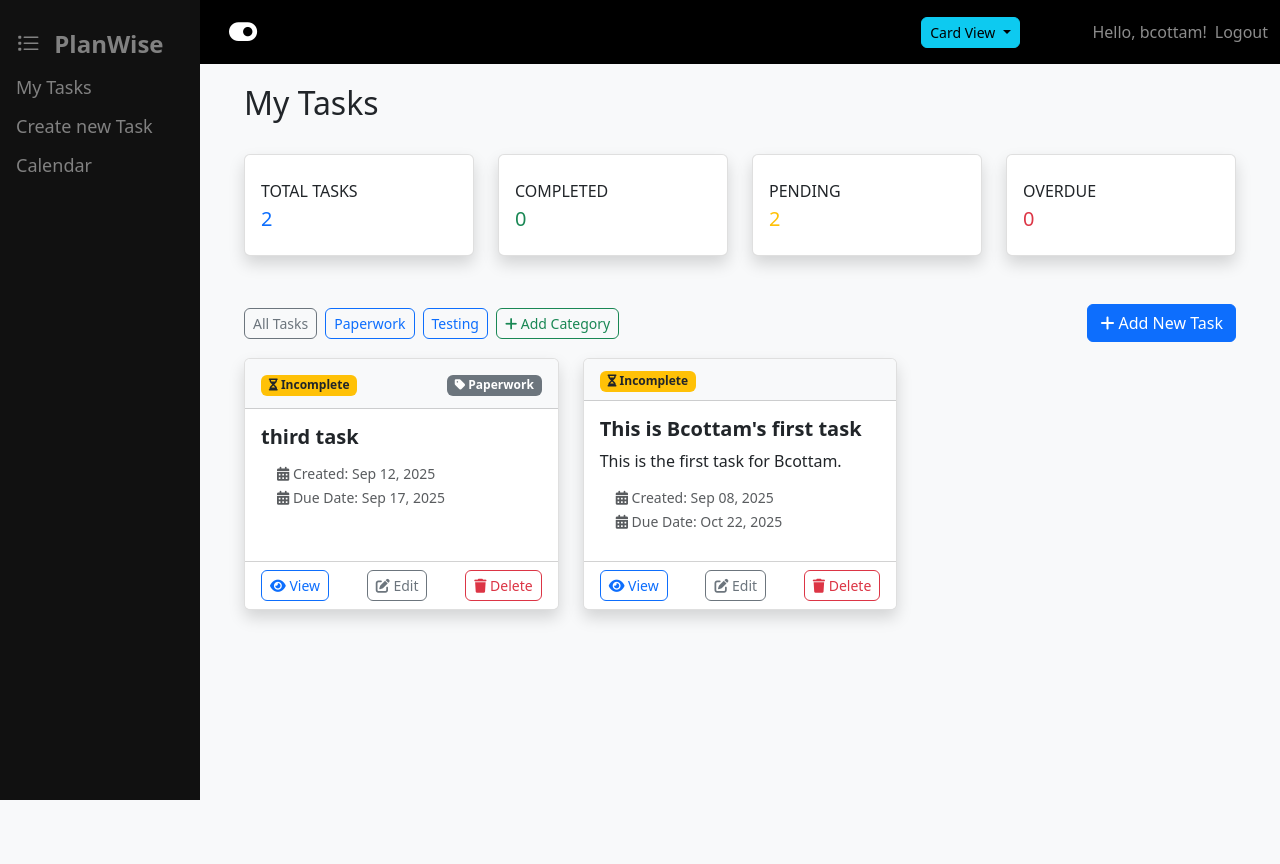
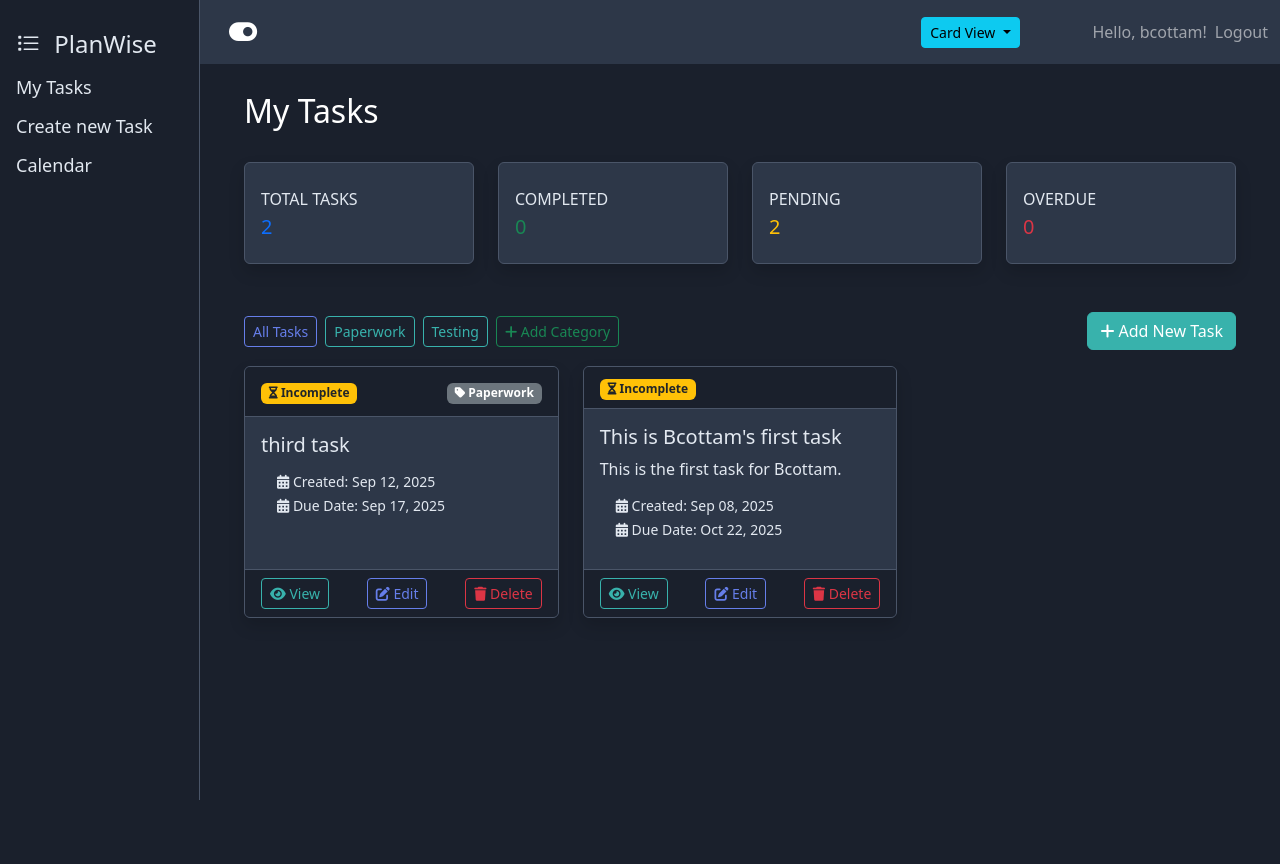
Before and after one commit to Brycott/WEB_4800_PlanWise_Project, a Django app: page / in a window 1280 px wide. Run offline with Django 5.2, Linux system fonts and the light colour scheme; a user stored in the database is signed in; data comes from the database, SQL or seed files in the repository; both versions use the stored data as it was after the commit; some libraries are stand-ins or nearby versions.

Commit message:
Added a new look and recurring tasks functionality

```diff
--- a/PlanWise/Templates/base.html
+++ b/PlanWise/Templates/base.html
@@ -78,7 +78,7 @@
         </div>
     </nav>
 
-    <div class="container-fluid bg-light min-vh-100">
+    <div class="container-fluid min-vh-100">
         <div class=" main" name="content" id="content">
             {% if messages %}
                 {% for message in messages %}
@@ -89,8 +89,10 @@
                 {% endfor %}
             {% endif %}
 
-            {% block content %}
-            {% endblock %}
+            <div class="vw-auto">
+                {% block content %}
+                {% endblock %}
+            </div>
         </div>
 </div>
     <script src="https://cdn.jsdelivr.net/npm/bootstrap@5.3.0/dist/js/bootstrap.bundle.min.js"></script>
--- a/PlanWise/static/css/styles.css
+++ b/PlanWise/static/css/styles.css
@@ -1,86 +1,157 @@
-.cal-month-day .events-list .event:hover {
-    background: #0056b3;
+/* Sleek and Sophisticated Palette */
+
+:root {
+    --background: #1A202C;
+    --text: #E2E8F0;
+    --primary-accent: #38B2AC;
+    --secondary-accent: #667EEA;
+    --success: #48BB78;
+    --error: #F56565;
+    --sidebar-width: 200px;
+}
+
+body {
+    background-color: var(--background) !important;
+    color: var(--text);
+}
+
+.card {
+    background-color: #2D3748;
+    border: 1px solid #4A5568;
+    color: var(--text);
+}
+
+.card-header {
+    background-color: #1A202C !important;
+    border-bottom: 1px solid #4A5568;
+}
+
+.card-footer {
+    background-color: #1A202C;
+    border-top: 1px solid #4A5568;
+}
+
+.list-group-item {
+    background-color: transparent;
+    border-color: #4A5568;
+    color: var(--text);
+}
+
+.card-title, .card-text {
+    color: var(--text);
+}
+
+.btn-primary {
+    background-color: var(--primary-accent);
+    border-color: var(--primary-accent);
+}
+
+.btn-primary:hover {
+    background-color: #2C9D9A;
+    border-color: #2C9D9A;
+}
+
+.btn-secondary {
+    background-color: var(--secondary-accent);
+    border-color: var(--secondary-accent);
+}
+
+.btn-secondary:hover {
+    background-color: #5068C8;
+    border-color: #5068C8;
+}
+
+.btn-outline-primary {
+    color: var(--primary-accent);
+    border-color: var(--primary-accent);
+}
+
+.btn-outline-primary:hover {
+    background-color: var(--primary-accent);
+    color: var(--background);
+}
+
+.btn-outline-secondary {
+    color: var(--secondary-accent);
+    border-color: var(--secondary-accent);
+}
+
+.btn-outline-secondary:hover {
+    background-color: var(--secondary-accent);
+    color: var(--background);
+}
+
+.badge.bg-success {
+    background-color: var(--success) !important;
+}
+
+.badge.bg-danger {
+    background-color: var(--error) !important;
+}
+
+.alert-success {
+    background-color: var(--success);
     color: #fff;
 }
 
-body {
-    background: black !important;  /* global page background */
+.alert-danger, .alert-error {
+    background-color: var(--error);
+    color: #fff;
 }
 
-.html {
-    background-color: black;
-}
-
-
-.card {
-    box-shadow: 0 0.125rem 0.25rem rgba(0, 0, 0, 0.075);
-    border: 1px solid rgba(0, 0, 0, 0.125);
-}
-
-
-.btn {
-    border-radius: 0.375rem;
-}
-
-.badge {
-    font-size: 0.75em;
-}
-
-.card-title {
-    font-weight: 600;
-}
-
-.navbar-brand {
-    font-weight: 700;
-}
-
-.alert {
-    border-radius: 0.375rem;
-}
-
-.form-control:focus {
-    border-color: #86b7fe;
-    box-shadow: 0 0 0 0.25rem rgba(13, 110, 253, 0.25);
+.navbar {
+    background-color: #2D3748;
+    margin-left: var(--sidebar-width);
 }
 
 .sidenav {
     height: 100%;
-    width: 200px;
+    width: var(--sidebar-width);
     position: fixed;
     z-index: 1;
     top: 0;
     left: 0;
-    background-color: #111;
+    background-color: #1A202C;
     overflow-x: hidden;
     padding-top: 20px;
+    border-right: 1px solid #4A5568;
 }
 
 .sidenav a {
     padding: 6px 8px 6px 16px;
     text-decoration: none;
     font-size: 18px;
-    color: #818181;
+    color: var(--text);
     display: block;
 }
 
 .sidenav a:hover {
-    color: #f1f1f1;
+    color: var(--primary-accent);
 }
 
-/* Sidebar collapse support */
-body.sidebar-collapsed .sidenav,
-.sidenav.sidenav-collapsed {
-    width: 0 !important;
-    padding-top: 0 !important;
-    overflow: hidden !important;
+.main {
+    margin-left: var(--sidebar-width);
+    padding: 20px;
 }
 
-body.sidebar-collapsed .sidenav a,
-body.sidebar-collapsed .sidenav .navbar-brand,
-.sidenav.sidenav-collapsed a,
-.sidenav.sidenav-collapsed .navbar-brand {
-    opacity: 0;
-    pointer-events: none;
+.table {
+    color: var(--text);
+}
+
+.table-striped > tbody > tr:nth-of-type(odd) > * {
+    --bs-table-accent-bg: #2D3748;
+    color: var(--text);
+}
+
+/* Transitions and collapsed sidebar */
+.sidenav,
+.main,
+.navbar {
+    transition: margin-left .25s ease, width .25s ease, padding .25s ease;
+}
+
+body.sidebar-collapsed .sidenav {
+    width: 0 !important;
 }
 
 body.sidebar-collapsed .main,
@@ -88,129 +159,14 @@ body.sidebar-collapsed .navbar {
     margin-left: 0 !important;
 }
 
-.sidenav.sidenav-collapsed~.navbar,
-.sidenav.sidenav-collapsed~.container-fluid .main {
-    margin-left: 0 !important;
-}
-
-/* Make content span full width when collapsed */
-body.sidebar-collapsed .container-fluid {
-    padding-left: 0;
-}
-
-body.sidebar-collapsed .main {
-    width: 100%;
-}
-
-body.sidebar-collapsed .navbar .container {
-    max-width: 100%;
-    padding-left: 1rem;
-    padding-right: 1rem;
-}
-
-body.sidebar-collapsed .navbar {
-    width: 100%;
-}
-
-/* Prevent unintended leftover horizontal space */
-body.sidebar-collapsed .navbar,
-body.sidebar-collapsed .main {
-    transition: margin-left .25s ease, width .25s ease;
-}
-
-/* Layout variables */
-:root {
-    --sidebar-width: 200px;
-}
-
-.sidenav {
-    width: var(--sidebar-width);
-}
-
-.main {
-    margin-left: var(--sidebar-width);
-    padding: 20px;
-}
-
-.navbar {
-    margin-left: var(--sidebar-width);
-}
-
-/* Smooth transitions */
-.sidenav,
-.main,
-.navbar {
-    transition: margin-left .25s ease, width .25s ease, padding .25s ease;
-}
-
-/* Expanded state ensure flush alignment: left edge of content exactly at sidebar edge */
-
-/* Toggle button visual tweak */
-.sidebar-toggle-btn {
-    margin-right: 1rem;
-}
-
-/* Calendar: show task titles, hide default dots */
-.cal-day-event-dot {
-    display: none !important;
-}
-
-.cal-events-list {
-    margin: 4px 0 0 0;
-    padding-left: 12px;
-}
-
-.cal-events-list li {
-    list-style: disc;
-}
-
-.cal-events-list a {
-    font-size: 0.85rem;
-    text-decoration: none;
-}
-
-.cal-events-list a:hover {
-    text-decoration: underline;
-}
-
-/* Bootstrap Calendar month view: replace grey dot with text titles */
-.cal-month-day .events-list {
-    left: 0;
-    right: 0;
-    /* allow full width for text */
+/* Calendar styles */
+.cal-month-day .events-list .event:hover {
+    background: var(--primary-accent);
+    color: #fff;
 }
 
 .cal-month-day .events-list .event,
 .cal-month-day .events-list .event-item {
-    /* neutralize dot styles from vendor CSS */
     background: transparent !important;
-    width: auto !important;
-    height: auto !important;
-    border: 0 !important;
-    box-shadow: none !important;
-    border-radius: 0 !important;
-    display: block;
-    /* one title per line */
-    margin: 0 0 2px 0 !important;
-    padding: 0 2px;
-    color: #0d6efd;
-    /* bootstrap primary link color */
-    text-decoration: none;
-    white-space: nowrap;
-    overflow: hidden;
-    text-overflow: ellipsis;
+    color: var(--primary-accent);
 }
-
-.cal-month-day .events-list .event:hover,
-.cal-month-day .events-list .event-item:hover {
-    background: transparent !important;
-    color: #0a58ca;
-    /* darker hover */
-    text-decoration: underline;
-}
-
-.alert-error {
-    color: #842029;
-    background-color: #f8d7da;
-    border-color: #f5c2c7;
-}
--- a/PlanWise/tasks/forms.py
+++ b/PlanWise/tasks/forms.py
@@ -5,9 +5,11 @@ class TaskForm(forms.ModelForm):
 
     class Meta:
         model = Task
-        fields = ['title', 'description', 'category', 'due_date', 'is_completed']
+        fields = ['title', 'description', 'category', 'due_date', 'is_completed', 'is_recurring', 'recurrence_frequency', 'recurrence_end_date']
         widgets = {
-            'due_date': forms.DateInput(attrs={'type': 'date', 'class': 'form-control'}),
+            'due_date': forms.DateInput(attrs={'type': 'date', 'class': 'form-control', 'style': 'width: 25%'}),
+            'recurrence_end_date': forms.DateInput(attrs={'type': 'date', 'class': 'form-control', 'style': 'width: 25%'}),
+            'description': forms.Textarea(attrs={'class': 'form-control', 'rows': 4, 'style': 'width: 25%'}),
         }
 
     def __init__(self, *args, **kwargs):
--- a/PlanWise/tasks/models.py
+++ b/PlanWise/tasks/models.py
@@ -1,6 +1,7 @@
 from django.db import models
 from django.contrib.auth.models import User
 from django.urls import reverse
+import uuid
 
 # Create your models here.
 
@@ -29,6 +30,11 @@ class Task(models.Model):
     created_at = models.DateTimeField(auto_now_add=True)
     updated_at = models.DateTimeField(auto_now=True)
     user = models.ForeignKey(User, on_delete=models.CASCADE)
+    parent = models.ForeignKey('self', on_delete=models.CASCADE, null=True, blank=True, related_name='subtasks')
+    is_recurring = models.BooleanField(default=False)
+    recurrence_frequency = models.CharField(max_length=10, choices=[('daily', 'Daily'), ('weekly', 'Weekly'), ('monthly', 'Monthly')], blank=True, null=True)
+    recurrence_end_date = models.DateField(blank=True, null=True)
+    recurring_task_id = models.UUIDField(default=uuid.uuid4, editable=True)
 
 
     class Meta:
--- a/PlanWise/tasks/templates/tasks/task_list.html
+++ b/PlanWise/tasks/templates/tasks/task_list.html
@@ -1,9 +1,9 @@
 {% extends 'base.html' %}
 
 {% block content %}
-<div class="container task-list">
+<div class=" task_list container task-list">
     <div class="d-flex justify-content-between align-items-center mb-4">
-        <h2>My Tasks</h2>
+        <h2 class="mt-2 text-white">My Tasks</h2>
     </div>
 
     <!-- Summary Cards -->
@@ -58,6 +58,7 @@
         </div>
     </div>
 
+    <!-- Category Section -->
     <div class="row mb-3">
         <div class="col-md-12 d-flex justify-content-between align-items-center">
             <div class="d-flex flex-wrap gap-2">
@@ -117,18 +118,38 @@
                     </div>
                     <div class="card-body">
                         <h5 class="card-title mb-2">
-                            {{ task.title }}
+                            <div class="d-flex justify-content-between">
+                                <div>
+                                {{ task.title }}
+                                </div>
+                                <div>
+                                {% if task.subtasks.count > 0 %}
+                                    <span class="badge bg-info">{{ task.subtasks.count }} subtask(s)</span>
+                                {% endif %}
+                                </div>
+                            </div>
                         </h5>
                         <p class="card-text mb-2">{{ task.description|truncatewords:20 }}</p>
+                        {% if task.subtasks.all %}
+                            <h6 class="card-subtitle mb-2">Subtasks:</h6>
+                            <ul class="list-group list-group-flush mb-2">
+                                {% for subtask in task.subtasks.all %}
+                                    <li class="list-group-item py-1">
+                                        <a href="{{ subtask.get_absolute_url }}">{{ subtask.title }}</a>
+                                        - {{ subtask.is_completed|yesno:"Completed,Pending" }}
+                                    </li>
+                                {% endfor %}
+                            </ul>
+                        {% endif %}
                         <ul class="list-group list-group-flush mb-2">
                             <li class="list-group-item py-1">
-                                <small class="text-muted"><i class="fas fa-calendar-alt"></i> Created: {{ task.created_at|date:"M d, Y" }}</small>
+                                <small><i class="fas fa-calendar-alt"></i> Created: {{ task.created_at|date:"M d, Y" }}</small>
                                 <br>
-                                <small class="text-muted"><i class="fas fa-calendar-alt"></i> Due Date: {{ task.due_date |date:"M d, Y" }}</small>
+                                <small><i class="fas fa-calendar-alt"></i> Due Date: {{ task.due_date |date:"M d, Y" }}</small>
                             </li>
                         </ul>
                     </div>
-                    <div class="card-footer bg-white d-flex justify-content-between align-items-center">
+                    <div class="card-footer d-flex justify-content-between align-items-center">
                         <a href="{% url 'tasks:task_detail' task.pk %}" class="btn btn-sm btn-outline-primary">
                             <i class="fas fa-eye"></i> View
                         </a>
@@ -158,13 +179,17 @@
                     <th>Category</th>
                     <th>Due Date</th>
                     <th>Status</th>
+                    <th>Subtasks</th>
                     <th>Actions</th>
                 </tr>
             </thead>
             <tbody>
                 {% for task in tasks %}
                 <tr>
-                    <td>{{ task.title }}</td>
+                    <td>
+                        {{ task.title }}
+
+                    </td>
                     <td>{{ task.description|truncatewords:20 }}</td>
                     <td>{{ task.category }}</td>
                     <td>{{ task.due_date|date:"M d, Y" }}</td>
@@ -175,6 +200,13 @@
                             <span class="badge bg-danger">Overdue</span>
                         {% else %}
                             <span class="badge bg-warning text-dark">Incomplete</span>
+                        {% endif %}
+                    </td>
+                    <td>
+                        {% if task.subtasks.count > 0 %}
+                            <span class="badge bg-info">{{ task.subtasks.count }} subtasks</span>
+                        {% else %}
+                            <span class="text-muted">No subtasks</span>
                         {% endif %}
                     </td>
                     <td>
--- a/PlanWise/tasks/views.py
+++ b/PlanWise/tasks/views.py
@@ -9,6 +9,31 @@ from .forms import TaskForm, CategoryForm
 from django.contrib import messages
 from django.contrib.auth.decorators import login_required
 from django.utils import timezone
+from datetime import date
+from dateutil.relativedelta import relativedelta
+import uuid
+
+def _create_recurring_tasks(task, user, recurring_task_id):
+    if task.due_date and task.recurrence_end_date:
+        current_date = task.due_date
+        while current_date <= task.recurrence_end_date:
+            Task.objects.create(
+                title=task.title,
+                description=task.description,
+                category=task.category,
+                due_date=current_date,
+                user=user,
+                is_recurring=True,
+                recurrence_frequency=task.recurrence_frequency,
+                recurrence_end_date=task.recurrence_end_date,
+                recurring_task_id=recurring_task_id
+            )
+            if task.recurrence_frequency == 'daily':
+                current_date += relativedelta(days=1)
+            elif task.recurrence_frequency == 'weekly':
+                current_date += relativedelta(weeks=1)
+            elif task.recurrence_frequency == 'monthly':
+                current_date += relativedelta(months=1)
 
 # Create your views here.
 class TaskListView(LoginRequiredMixin, ListView):
@@ -18,7 +43,7 @@ class TaskListView(LoginRequiredMixin, ListView):
 
     def get_queryset(self):
         # Show only top-level tasks
-        return Task.objects.filter(user=self.request.user).select_related('category')
+        return Task.objects.filter(user=self.request.user, parent__isnull=True).select_related('category')
 
     def get_context_data(self, **kwargs):
         context = super().get_context_data(**kwargs)
@@ -41,10 +66,17 @@ class TaskDetailView(LoginRequiredMixin, DetailView):
     template_name = 'tasks/task_detail.html'
     context_object_name = 'task'
 
+    def get_context_data(self, **kwargs):
+        context = super().get_context_data(**kwargs)
+        context['subtasks'] = self.object.subtasks.all()
+        # Pass user to the form
+        context['form'] = TaskForm(user=self.request.user)
+        return context
 
     def post(self, request, *args, **kwargs):
-        parent_task = self.get_object()
-        form = TaskForm(request.POST)
+        self.object = self.get_object() #  Assign object for context
+        parent_task = self.object
+        form = TaskForm(request.POST, user=request.user)  # Pass user to the form
         if form.is_valid():
             new_task = form.save(commit=False)
             new_task.parent = parent_task
@@ -54,6 +86,7 @@ class TaskDetailView(LoginRequiredMixin, DetailView):
         else:
             # If form is invalid, re-render the page with the context
             context = self.get_context_data(**kwargs)
+            context['form'] = form  # Pass the invalid form back to the template
             return self.render_to_response(context)
 
 class TaskCreateView(LoginRequiredMixin, CreateView):
@@ -62,18 +95,22 @@ class TaskCreateView(LoginRequiredMixin, CreateView):
     template_name = 'tasks/task_form.html'
     success_url = reverse_lazy('tasks:task_list')
 
-
-
     def get_form_kwargs(self):
         kwargs = super().get_form_kwargs()
         kwargs['user'] = self.request.user
         return kwargs
 
-
-
     def form_valid(self, form):
         form.instance.user = self.request.user
-        return super().form_valid(form)
+        self.object = form.save(commit=False)
+
+        if self.object.is_recurring:
+            recurring_task_id = uuid.uuid4()
+            _create_recurring_tasks(self.object, self.request.user, recurring_task_id)
+            return redirect(self.success_url)
+
+        self.object.save()
+        return HttpResponseRedirect(self.get_success_url())
 
 class TaskUpdateView(LoginRequiredMixin, UpdateView):
     model = Task
@@ -94,6 +131,22 @@ class TaskUpdateView(LoginRequiredMixin, UpdateView):
     def get_queryset(self):
         return Task.objects.filter(user=self.request.user)
 
+    def form_valid(self, form):
+        self.object = form.save(commit=False)
+
+        if self.object.is_recurring:
+            # Delete all future recurring tasks with the same recurring_task_id
+            Task.objects.filter(
+                user=self.request.user,
+                recurring_task_id=self.object.recurring_task_id,
+            ).delete()
+
+            _create_recurring_tasks(self.object, self.request.user, self.object.recurring_task_id)
+            return redirect(self.success_url)
+
+        self.object.save()
+        return HttpResponseRedirect(self.get_success_url())
+
 class TaskDeleteView(LoginRequiredMixin, DeleteView):
     model = Task
     template_name = 'tasks/task_confirm_delete.html'
@@ -101,6 +154,14 @@ class TaskDeleteView(LoginRequiredMixin, DeleteView):
 
     def get_queryset(self):
         return Task.objects.filter(user=self.request.user)
+
+    def post(self, request, *args, **kwargs):
+        self.object = self.get_object()
+        if self.object.subtasks.filter(is_completed=False).exists():
+            messages.error(request, 'Cannot delete a parent task with incomplete subtasks.', extra_tags='alert-danger')
+            return redirect('tasks:task_list')
+        messages.success(request, 'Task deleted successfully.', extra_tags='alert-success')
+        return super().post(request, *args, **kwargs)
 
 class CategoryListView(LoginRequiredMixin, ListView):
     model = Category
@@ -133,6 +194,10 @@ def task_by_category(request, category_id):
 @login_required
 def toggle_complete(request, pk):
     task = get_object_or_404(Task, pk=pk, user=request.user)
+    # Prevent completing a parent task if it has incomplete subtasks
+    if not task.is_completed and task.subtasks.filter(is_completed=False).exists():
+        messages.error(request, 'Cannot complete a parent task with incomplete subtasks.', extra_tags='alert-danger')
+        return HttpResponseRedirect(request.META.get('HTTP_REFERER', reverse('tasks:task_list')))
     task.is_completed = not task.is_completed
     task.save()
     return HttpResponseRedirect(request.META.get('HTTP_REFERER', reverse('tasks:task_list')))
@@ -174,7 +239,7 @@ class CategoryUpdateView(LoginRequiredMixin, UpdateView):
 class CategoryDeleteView(LoginRequiredMixin, DeleteView):
     model = Category
     template_name = 'tasks/category_confirm_delete.html'
-    success_url = reverse_lazy('tasks:category_list')
+    success_url = reverse_lazy('tasks:task_list')
 
     def get_queryset(self):
         return Category.objects.filter(user=self.request.user)
```
Also changed, not shown: PlanWise/tasks/templates/tasks/task_detail.html (+51 -20 lines), PlanWise/tasks/templates/tasks/task_form.html (+34 -2 lines), PlanWise/db.sqlite3, PlanWise/tasks/migrations/0006_task_parent.py (added), PlanWise/tasks/migrations/0007_task_is_recurring_task_recurrence_end_date_and_more.py (added), PlanWise/tasks/migrations/0008_task_recurring_task_id.py (added).
